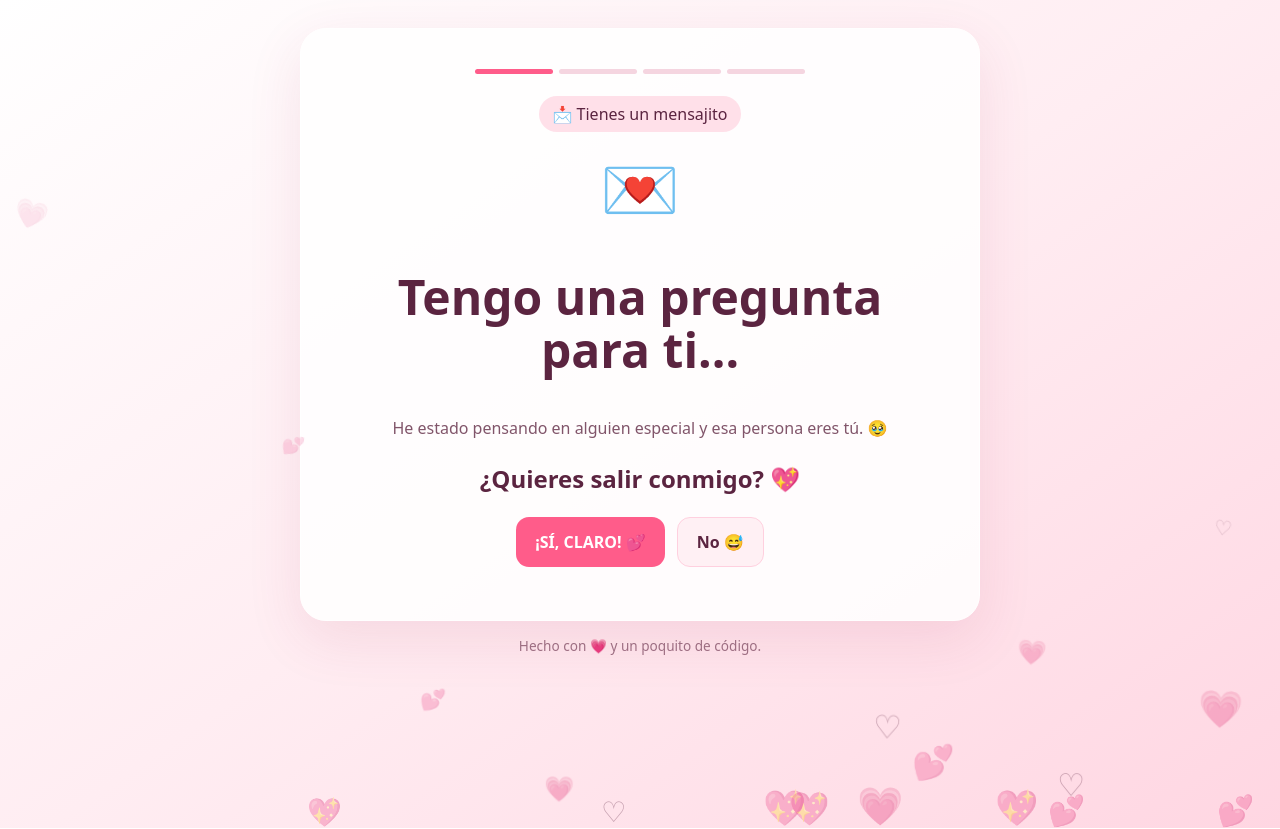
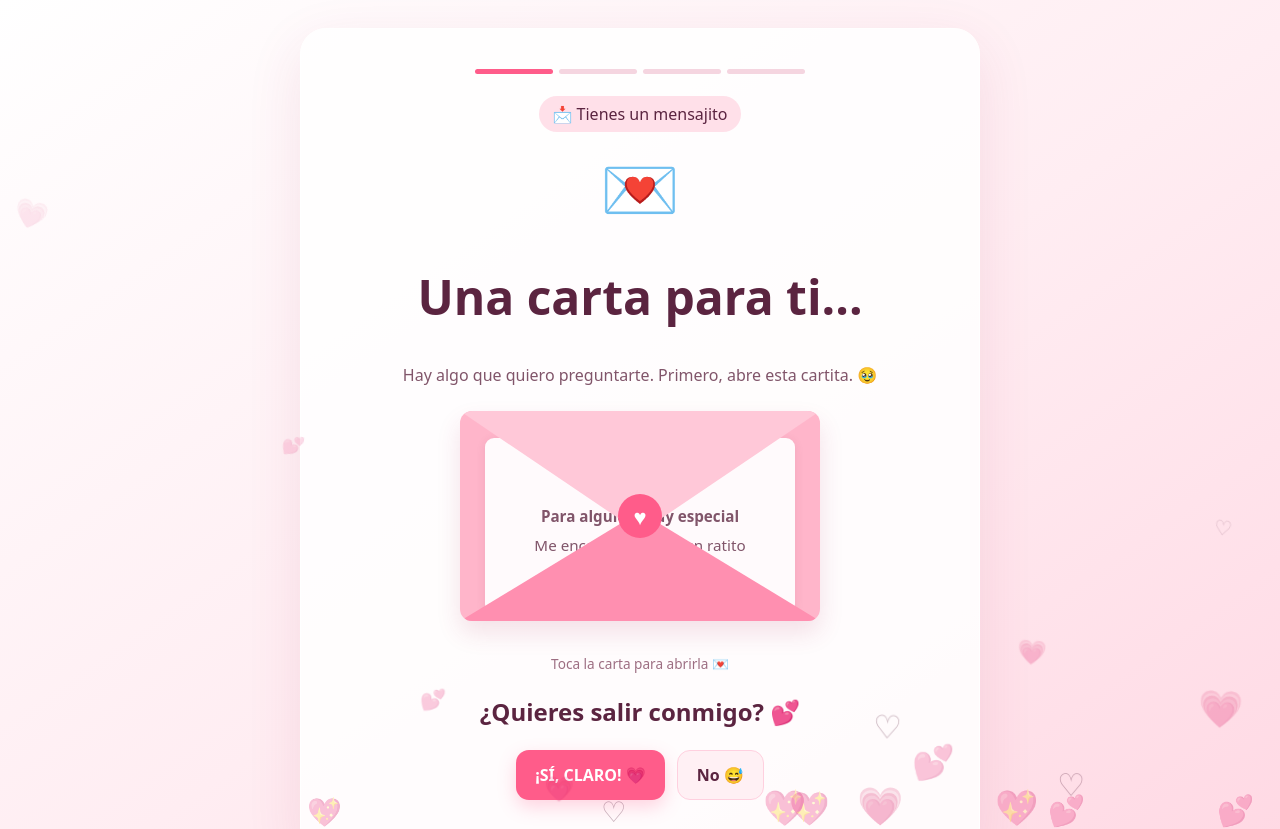
Before and after one commit to jmoemma16/invitacion-romantica, a plain HTML site: page index.html in a window 1280 px wide. Shown: the top 829 px of the page. Drawn offline with Linux system fonts and the light colour scheme.

Commit message:
Update index.html

```diff
--- a/index.html
+++ b/index.html
@@ -1,28 +1,42 @@
 <!doctype html>
 <html lang="es">
 <head>
-<meta charset="utf-8">
-<meta name="viewport" content="width=device-width,initial-scale=1">
+<meta charset="utf-8"><meta name="viewport" content="width=device-width,initial-scale=1">
 <title>Una invitación para ti 💌</title>
 <style>
 :root{--pink:#ff5c8a;--dark:#5b2440;--soft:#ffe0e9}
 *{box-sizing:border-box}body{margin:0;min-height:100vh;font-family:system-ui,sans-serif;color:var(--dark);background:linear-gradient(145deg,#fff,#ffedf2,#ffd6e2);overflow-x:hidden}
 main{position:relative;width:min(680px,92%);margin:28px auto;padding-bottom:35px}.card{background:#ffffffdf;border:1px solid white;border-radius:26px;box-shadow:0 18px 55px #a92e5c1c;padding:clamp(20px,5vw,40px);text-align:center}
 h1{font-size:clamp(2rem,7vw,3rem);line-height:1.1}h2{margin-bottom:10px}.emoji{font-size:4rem;margin:12px}p{line-height:1.6;color:#81556a}.badge{display:inline-block;padding:7px 13px;background:var(--soft);border-radius:99px}
-.buttons{display:flex;gap:12px;justify-content:center;flex-wrap:wrap;margin-top:22px}button{border:0;border-radius:13px;padding:13px 19px;font:inherit;font-weight:700;cursor:pointer;transition:.2s}button:hover{transform:translateY(-2px)}.primary{background:var(--pink);color:white}.secondary{background:#fff0f4;color:var(--dark);border:1px solid #ffd0df}.hidden{display:none!important}
+.buttons{display:flex;gap:12px;justify-content:center;flex-wrap:wrap;margin-top:22px;min-height:48px}button{border:0;border-radius:13px;padding:13px 19px;font:inherit;font-weight:700;cursor:pointer;transition:transform .2s, left .18s, top .18s}button:hover{transform:translateY(-2px)}.primary{background:var(--pink);color:white;box-shadow:0 7px 18px #ff5c8a40}.secondary{background:#fff0f4;color:var(--dark);border:1px solid #ffd0df}.hidden{display:none!important}
 .progress{display:flex;gap:6px;margin:0 auto 22px;max-width:330px}.progress span{height:5px;flex:1;border-radius:99px;background:#f5d5e0}.progress span.active{background:var(--pink)}
 .field{text-align:left;margin:15px 0}label{display:block;font-weight:700;margin-bottom:7px}input,textarea{width:100%;padding:12px;border:1px solid #edc8d5;border-radius:11px;font:inherit}
 .grid{display:grid;grid-template-columns:repeat(auto-fit,minmax(120px,1fr));gap:10px;margin:18px 0}.choice{background:#fff7fa;border:2px solid #f6dce5;min-height:95px;color:var(--dark)}.choice span{display:block;font-size:2rem}.choice.selected{border-color:var(--pink);background:#ffe7ef}.summary{background:#fff5f8;border-radius:15px;padding:15px;text-align:left;margin:18px 0}.summary p{margin:7px 0}.note,footer{font-size:.85rem;color:#9d6e82}.heart{position:fixed;bottom:-30px;pointer-events:none;animation:float 9s linear infinite;opacity:.35}@keyframes float{to{transform:translateY(-115vh) rotate(25deg);opacity:0}}.confetti{position:fixed;top:-20px;animation:fall 3s linear forwards;pointer-events:none}@keyframes fall{to{transform:translateY(110vh) rotate(720deg);opacity:.7}}footer{text-align:center;padding:15px}
+/* Tarjeta/carta animada */
+.letter-wrap{perspective:1000px;margin:22px auto;max-width:360px;min-height:220px;cursor:pointer}
+.envelope{position:relative;height:210px;background:#ffb5ca;border-radius:12px;box-shadow:0 12px 25px #a92e5c22;overflow:hidden}
+.envelope:before{content:"";position:absolute;inset:0;background:#ffc8d8;clip-path:polygon(0 0,50% 58%,100% 0);z-index:3;transition:transform .8s;transform-origin:top}
+.envelope:after{content:"";position:absolute;inset:0;background:#ff8fb0;clip-path:polygon(0 100%,50% 48%,100% 100%);z-index:2}
+.letter{position:absolute;left:7%;right:7%;bottom:8px;height:175px;padding:18px 12px;background:#fffafc;border-radius:9px;z-index:1;transition:transform .8s;box-shadow:0 2px 10px #6e24451a}
+.letter .emoji{font-size:2rem;margin:0}.letter p{margin:5px;font-size:.95rem}
+.letter-wrap.open .envelope:before{transform:rotateX(180deg);z-index:0}
+.letter-wrap.open .letter{transform:translateY(-90px);z-index:4}
+.seal{position:absolute;z-index:5;left:calc(50% - 22px);top:83px;width:44px;height:44px;border-radius:50%;background:#ff5c8a;color:white;display:grid;place-items:center;font-size:22px;transition:opacity .3s}
+.letter-wrap.open .seal{opacity:0}
+#noBtn{position:relative;touch-action:manipulation}
+@media(prefers-reduced-motion:reduce){*,*:before,*:after{animation-duration:.01ms!important;transition-duration:.01ms!important}}
 </style>
-</head>
-<body>
+</head><body>
 <main><div class="card">
 <div class="progress" id="progress"><span class="active"></span><span></span><span></span><span></span></div>
 <section class="step" id="step1">
 <div class="badge">📩 Tienes un mensajito</div><div class="emoji">💌</div>
-<h1>Tengo una pregunta para ti...</h1><p>He estado pensando en alguien especial y esa persona eres tú. 🥹</p>
-<h2>¿Quieres salir conmigo? 💖</h2>
-<div class="buttons"><button class="primary" onclick="go(2)">¡SÍ, CLARO! 💕</button><button class="secondary" onclick="nope()">No 😅</button></div><p id="noMessage" class="note"></p>
+<h1>Una carta para ti...</h1><p>Hay algo que quiero preguntarte. Primero, abre esta cartita. 🥹</p>
+<div class="letter-wrap" id="letterWrap" role="button" tabindex="0" aria-label="Abrir la carta">
+<div class="envelope"><div class="letter"><div class="emoji">💖</div><p><b>Para alguien muy especial</b></p><p>Me encantaría pasar un ratito contigo...</p><p>¿Aceptas mi invitación? 💌</p></div><div class="seal">♥</div></div>
+</div><p class="note">Toca la carta para abrirla 💌</p>
+<h2>¿Quieres salir conmigo? 💕</h2>
+<div class="buttons" id="choiceButtons"><button class="primary" id="yesBtn">¡SÍ, CLARO! 💗</button><button class="secondary" id="noBtn">No 😅</button></div><p id="noMessage" class="note" aria-live="polite"></p>
 </section>
 <section class="step hidden" id="step2"><div class="emoji">🥰</div><h2>¡Qué emoción!</h2><p>Vamos a organizar nuestra cita.</p>
 <div class="field"><label for="person">¿Cómo te llamas? (opcional)</label><input id="person" maxlength="60" placeholder="Tu nombre"></div>
@@ -32,12 +46,7 @@ h1{font-size:clamp(2rem,7vw,3rem);line-height:1.1}h2{margin-bottom:10px}.emoji{f
 <div class="buttons"><button class="secondary" onclick="go(1)">← Regresar</button><button class="primary" onclick="saveDate()">Continuar 💗</button></div></section>
 <section class="step hidden" id="step3"><div class="emoji">🍓</div><h2>Elige el antojo</h2><p>¿Qué te gustaría comer?</p>
 <div class="grid">
-<button class="choice" data-food="Pizza" onclick="pick(this)"><span>🍕</span>Pizza</button>
-<button class="choice" data-food="Tacos" onclick="pick(this)"><span>🌮</span>Tacos</button>
-<button class="choice" data-food="Hamburguesas" onclick="pick(this)"><span>🍔</span>Hamburguesas</button>
-<button class="choice" data-food="Sushi" onclick="pick(this)"><span>🍣</span>Sushi</button>
-<button class="choice" data-food="Helado" onclick="pick(this)"><span>🍦</span>Helado</button>
-<button class="choice" data-food="Sorpresa" onclick="pick(this)"><span>💝</span>Sorpresa</button></div>
+<button class="choice" data-food="Pizza" onclick="pick(this)"><span>🍕</span>Pizza</button><button class="choice" data-food="Tacos" onclick="pick(this)"><span>🌮</span>Tacos</button><button class="choice" data-food="Hamburguesas" onclick="pick(this)"><span>🍔</span>Hamburguesas</button><button class="choice" data-food="Sushi" onclick="pick(this)"><span>🍣</span>Sushi</button><button class="choice" data-food="Helado" onclick="pick(this)"><span>🍦</span>Helado</button><button class="choice" data-food="Sorpresa" onclick="pick(this)"><span>💝</span>Sorpresa</button></div>
 <div class="field"><label for="extra">¿Algo más que te gustaría hacer?</label><textarea id="extra" rows="2" placeholder="Ej. caminar, ver una película..."></textarea></div>
 <div class="buttons"><button class="secondary" onclick="go(2)">← Regresar</button><button class="primary" onclick="showSummary()">Ver invitación ✨</button></div></section>
 <section class="step hidden" id="step4"><div class="emoji">💞</div><h1>¡Tenemos una cita!</h1><p>¡Qué emoción! Esta es nuestra pequeña aventura.</p><div id="summary" class="summary"></div><p>Lo importante es pasar un rato bonito juntos. ❤️</p>
@@ -47,16 +56,20 @@ h1{font-size:clamp(2rem,7vw,3rem);line-height:1.1}h2{margin-bottom:10px}.emoji{f
 let food="";const $=id=>document.getElementById(id);
 const now=new Date();$("date").min=new Date(now-now.getTimezoneOffset()*60000).toISOString().slice(0,10);
 for(let i=0;i<18;i++){let h=document.createElement("span");h.className="heart";h.textContent=["💗","💕","💖","♡"][i%4];h.style.left=Math.random()*100+"%";h.style.animationDelay=Math.random()*8+"s";h.style.animationDuration=7+Math.random()*7+"s";h.style.fontSize=16+Math.random()*24+"px";document.body.appendChild(h)}
-function go(n){document.querySelectorAll(".step").forEach(s=>s.classList.add("hidden"));$("step"+n).classList.remove("hidden");[...$("progress").children].forEach((p,i)=>p.classList.toggle("active",i<n));window.scrollTo({top:0,behavior:"smooth"})}
-function nope(){$("noMessage").textContent=["¿Segur@? 🥺","Piénsalo otra vez 🙈","Te invito un helado 🍦","Está bien, puedes decir que no 💗"][Math.floor(Math.random()*4)]}
+$("letterWrap").addEventListener("click",()=> $("letterWrap").classList.toggle("open"));
+$("letterWrap").addEventListener("keydown",e=>{if(e.key==="Enter"||e.key===" "){e.preventDefault();$("letterWrap").classList.toggle("open")}});
+$("yesBtn").addEventListener("click",()=>go(2));
+const no=$("noBtn");
+function runAway(e){if(e)e.preventDefault();const box=$("choiceButtons"),r=box.getBoundingClientRect(),w=no.offsetWidth,h=no.offsetHeight;no.style.position="fixed";no.style.zIndex="20";const maxX=Math.max(8,window.innerWidth-w-8),maxY=Math.max(8,window.innerHeight-h-8);let x=Math.random()*maxX,y=Math.random()*maxY;no.style.left=x+"px";no.style.top=y+"px";$("noMessage").textContent=["¡Uy, casi! 😂","Ese botón es tímido 🙈","¿Intentándolo otra vez? 😹","¡Atrápame si puedes! 💨"][Math.floor(Math.random()*4)]}
+no.addEventListener("pointerenter",runAway);no.addEventListener("pointerdown",runAway);no.addEventListener("click",runAway);
+function go(n){no.style.position="";no.style.left="";no.style.top="";document.querySelectorAll(".step").forEach(s=>s.classList.add("hidden"));$("step"+n).classList.remove("hidden");[...$("progress").children].forEach((p,i)=>p.classList.toggle("active",i<n));window.scrollTo({top:0,behavior:"smooth"})}
 function saveDate(){if(!$("date").value){alert("Elige una fecha para la cita 😊");return}if($("date").value<$("date").min){alert("Elige una fecha de hoy en adelante.");return}go(3)}
 function pick(b){food=b.dataset.food;document.querySelectorAll(".choice").forEach(x=>x.classList.toggle("selected",x===b))}
 function esc(s){return String(s).replace(/[&<>"']/g,c=>({"&":"&amp;","<":"&lt;",">":"&gt;",'"':"&quot;","'":"&#39;"}[c]))}
 function getPlan(){let d=$("date").value;return {person:$("person").value.trim()||"Persona especial",date:d?new Date(d+"T12:00:00").toLocaleDateString("es-MX",{weekday:"long",year:"numeric",month:"long",day:"numeric"}):"Por acordar",time:$("time").value||"Por acordar",place:$("place").value.trim()||"Por elegir",food:food||"Por elegir",extra:$("extra").value.trim()||"Nada más por ahora"}}
-function showSummary(){let p=getPlan();$("summary").innerHTML=`<p>💌 <b>Para:</b> ${esc(p.person)}</p><p>📅 <b>Fecha:</b> ${esc(p.date)}</p><p>🕒 <b>Hora:</b> ${esc(p.time)}</p><p>📍 <b>Lugar:</b> ${esc(p.place)}</p><p>🍕 <b>Comida:</b> ${esc(p.food)}</p><p>✨ <b>Plan extra:</b> ${esc(p.extra)}</p>`;go(4);for(let i=0;i<35;i++){let c=document.createElement("span");c.className="confetti";c.textContent=["💗","✨","💕","🌸"][i%4];c.style.left=Math.random()*100+"vw";c.style.animationDelay=Math.random()+ "s";document.body.appendChild(c);setTimeout(()=>c.remove(),4000)}}
+function showSummary(){let p=getPlan();$("summary").innerHTML=`<p>💌 <b>Para:</b> ${esc(p.person)}</p><p>📅 <b>Fecha:</b> ${esc(p.date)}</p><p>🕒 <b>Hora:</b> ${esc(p.time)}</p><p>📍 <b>Lugar:</b> ${esc(p.place)}</p><p>🍕 <b>Comida:</b> ${esc(p.food)}</p><p>✨ <b>Plan extra:</b> ${esc(p.extra)}</p>`;go(4);for(let i=0;i<35;i++){let c=document.createElement("span");c.className="confetti";c.textContent=["💗","✨","💕","🌸"][i%4];c.style.left=Math.random()*100+"vw";c.style.animationDelay=Math.random()+"s";document.body.appendChild(c);setTimeout(()=>c.remove(),4000)}}
 function planText(){let p=getPlan();return `💌 ¡Tenemos una cita! 💞\nPara: ${p.person}\n📅 Fecha: ${p.date}\n🕒 Hora: ${p.time}\n📍 Lugar: ${p.place}\n🍕 Comida: ${p.food}\n✨ Plan extra: ${p.extra}\n\nHecho con cariño 💗`}
 async function sharePlan(){try{if(navigator.share)await navigator.share({title:"Nuestra cita 💗",text:planText()});else{await navigator.clipboard.writeText(planText());$("status").textContent="¡Copiado! Pégalo en tu chat favorito. 💗"}}catch(e){$("status").textContent="No se pudo compartir automáticamente. Puedes guardar el archivo."}}
 function downloadPlan(){let a=document.createElement("a");a.href=URL.createObjectURL(new Blob([planText()],{type:"text/plain;charset=utf-8"}));a.download="nuestra-cita.txt";a.click();URL.revokeObjectURL(a.href);$("status").textContent="Revisa tu carpeta de descargas. 💗"}
-function restart(){food="";["person","date","place","extra"].forEach(id=>$(id).value="");$("time").value="17:00";$("noMessage").textContent="";$("status").textContent="";document.querySelectorAll(".choice").forEach(b=>b.classList.remove("selected"));go(1)}
-</script>
-</body></html>
+function restart(){food="";["person","date","place","extra"].forEach(id=>$(id).value="");$("time").value="17:00";$("noMessage").textContent="";$("status").textContent="";document.querySelectorAll(".choice").forEach(b=>b.classList.remove("selected"));$("letterWrap").classList.remove("open");go(1)}
+</script></body></html>
```
